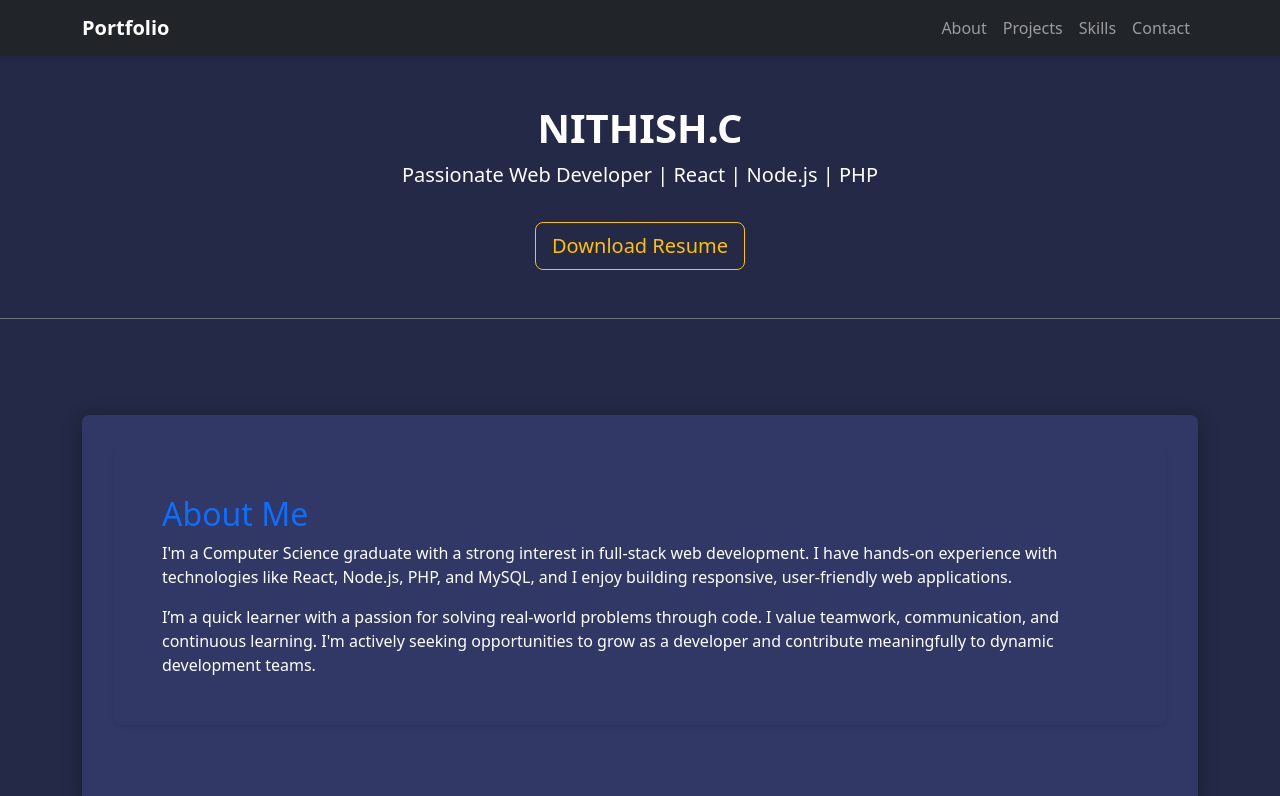
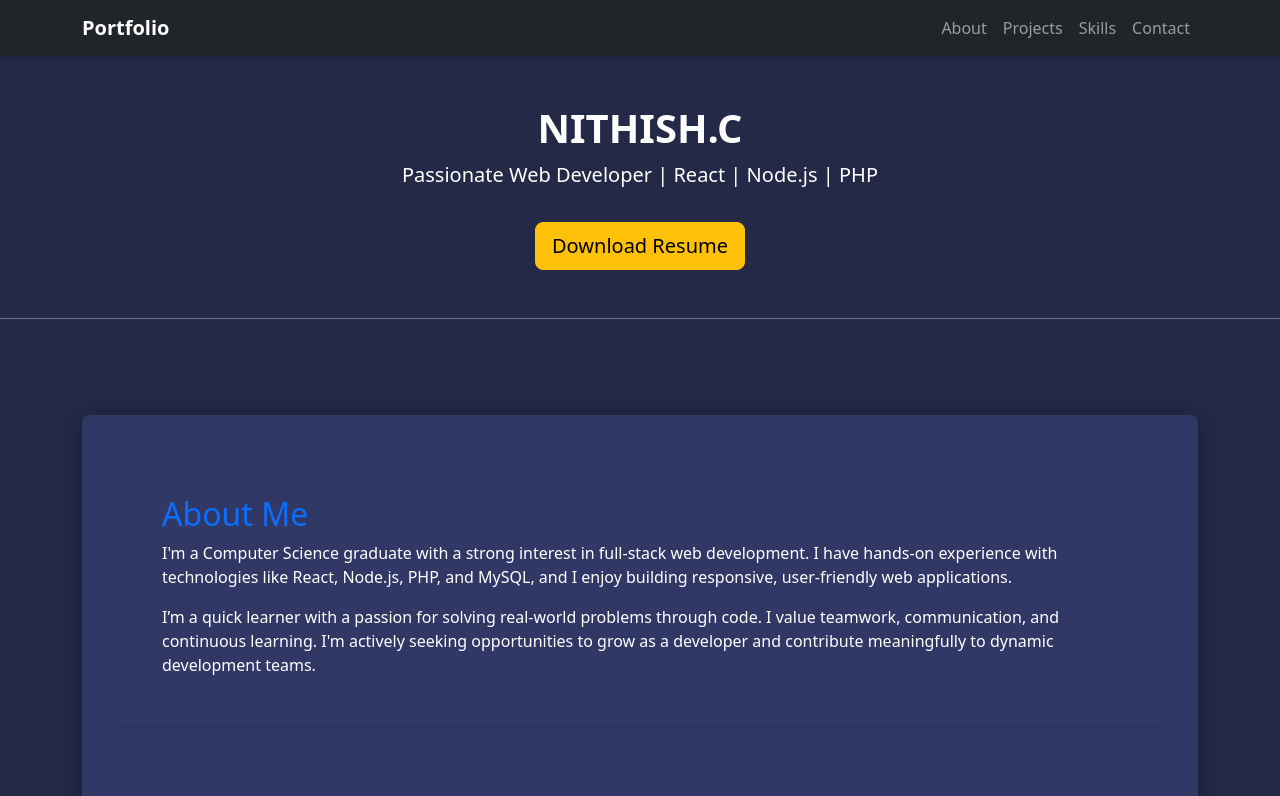
Before and after one commit to Nithish3309m/Portfolio, a React (Vite) app: page / in a window 1280 px wide. Shown: the top 796 px of the page. Built offline with nearby package versions, Linux system fonts and the light colour scheme.

Commit message:
Added resume download fix

```diff
--- a/src/App.jsx
+++ b/src/App.jsx
@@ -41,7 +41,14 @@ function App() {
         <div className="container">
           <h1 className="fw-bold">NITHISH.C</h1>
           <p className="lead">Passionate Web Developer | React | Node.js | PHP</p>
-          <a href="/cv.pdf" download className="btn btn-outline-warning btn-lg mt-3">Download Resume</a>
+          <a
+            href={`${import.meta.env.BASE_URL}cv.pdf`}
+            download
+            className="btn btn-warning btn-lg mt-3"
+          >
+            Download Resume
+          </a>
+
         </div>
       </header>
 
```
